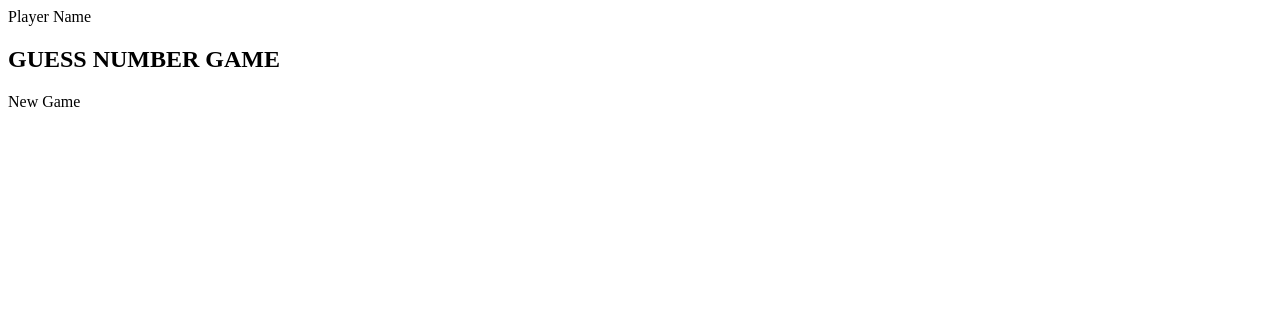
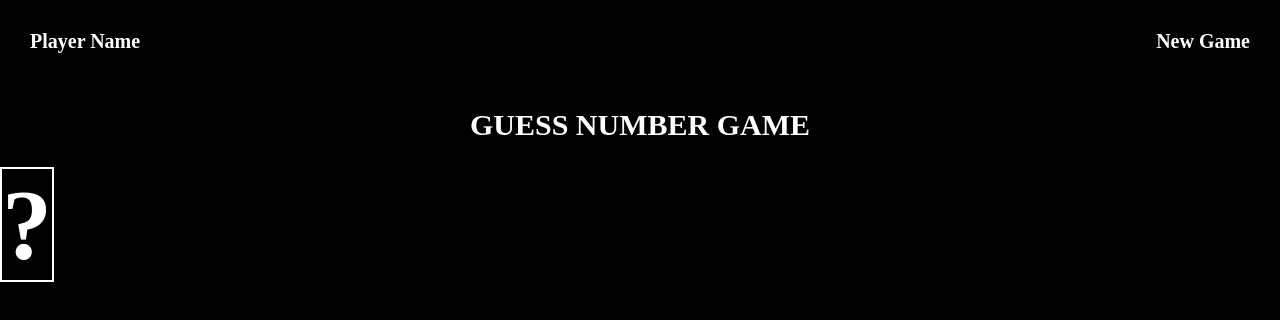
Before and after one commit to HeyNagendra/reimagined-guide, a plain HTML site: page GuessNumber/index.html in a window 1280 px wide. Drawn offline with Linux system fonts and the light colour scheme.

Commit message:
style sheet navbar modified

```diff
--- a/GuessNumber/index.html
+++ b/GuessNumber/index.html
@@ -4,15 +4,21 @@
     <meta charset="UTF-8">
     <meta http-equiv="X-UA-Compatible" content="IE=edge">
     <meta name="viewport" content="width=device-width, initial-scale=1.0">
+    <link rel="stylesheet" href="style.css">
     <title>Guess Number Game</title>
 </head>
 <body>
     <header>
-        <nav>
-            <div class="playername">Player Name</div>
+        <nav class="navbar">
+            <div>
+                <div class="playername">Player Name</div>
+            <div class="newgame">New Game</div>
+            </div>
             <h1 class="heading">GUESS NUMBER GAME</h1>
-            <div class="newgame">New Game</div>
         </nav>
+        <section class="secretnumber">
+            <p>?</p>
+        </section>
     </header>
 </body>
 </html>
--- a/GuessNumber/style.css
+++ b/GuessNumber/style.css
@@ -0,0 +1,49 @@
+body{
+    padding: 0;
+    margin: 0;
+    box-sizing: border-box;
+    background-color: black;
+}
+
+.navbar{
+    padding: 0;
+    margin: 0;
+    box-sizing: border-box;
+    color: white;
+}
+
+.heading {
+    text-align: center;
+    font-size: 30px;
+    font-weight: bold;
+}
+
+.newgame {
+    text-align: right;
+    font-size: 20px;
+    font-weight: bold;
+    padding-top: 0px;
+    margin-top: 0px;
+    display: flex;
+    float: right;
+    margin: 30px;
+}
+
+.playername {
+    text-align: left;
+    font-size: 20px;
+    font-weight: bold;
+    margin: 30px;
+    display: inline-block;
+}
+
+.secretnumber p {
+    text-align: center;
+    font-weight: bold;
+    color: white;
+    font-size: 100px;
+    border: 2px solid white;
+    display: inline;
+    position: relative;
+    top:
+}
```
